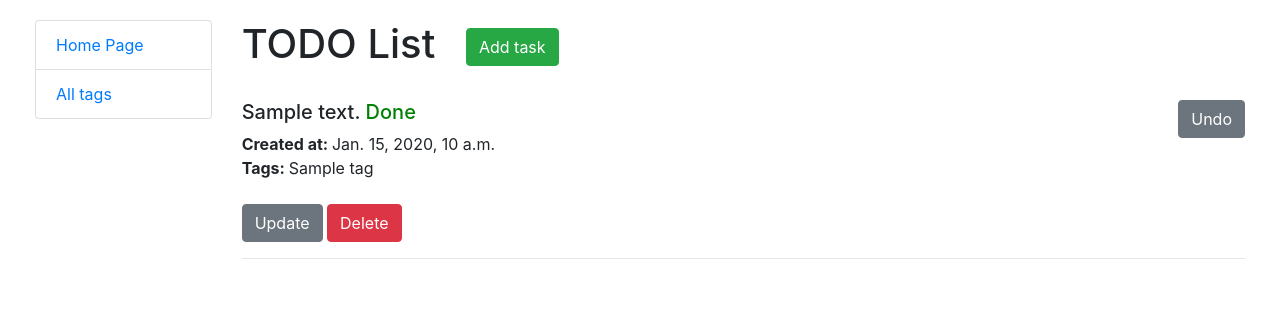
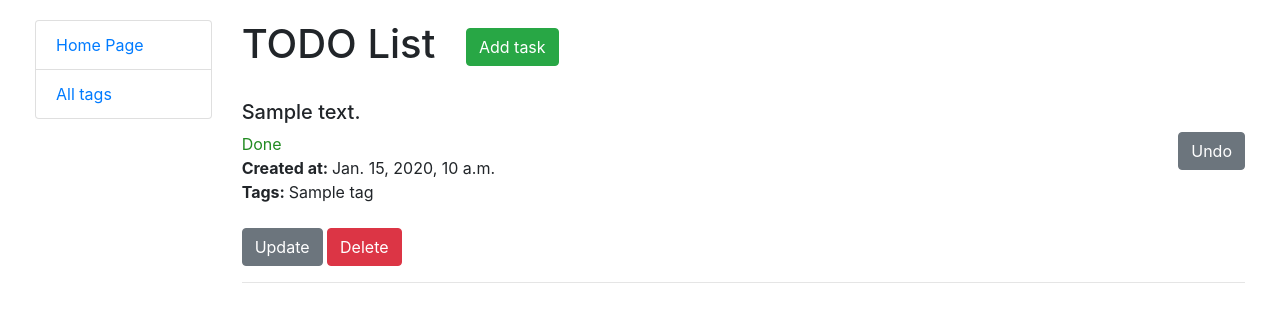
Before and after one commit to viktory-koroliova/todo_list, a Django app: page / in a window 1280 px wide. Shown: the top 322 px of the page. Run offline with Django 4.2, Linux system fonts and the light colour scheme; tables that the repository leaves empty hold one stand-in row (values such as "Sample post").

Commit message:
Changed template for IsDoneUpdateView

```diff
--- a/templates/todo_list/task_list.html
+++ b/templates/todo_list/task_list.html
@@ -7,19 +7,24 @@
     <a class="btn btn-success create" href="{% url 'todo_list:task-create' %}">Add task</a>
   </h1>
   <br>
+
   {% if task_list %}
   {% for task in task_list %}
+    <h5> {{ task.content }} </h5>
 
-    <h5>
-      {{ task.content }}
-      {% if task.is_done%}
-        <span style="color: green">Done</span>
-        <a class="change-status btn btn-secondary" href="{% url 'todo_list:change-status' pk=task.id%}">Undo</a>
+    <form action="{% url 'todo_list:change-status' pk=task.id %}" method="post" novalidate>
+      {% csrf_token %}
+
+        {% if task.is_done %}
+          <span style="color: forestgreen">Done</span>
+          <button class="change-status btn btn-secondary" type="submit">Undo</button>
+
         {% else %}
-        <span style="color: red">Not done</span>
-        <a class="change-status btn btn-primary" href="{% url 'todo_list:change-status' pk=task.id%}">Complete</a>
-      {% endif %}
-      </h5>
+          <span style="color: red">Not done</span>
+          <button class="change-status btn btn-primary" type="submit">Complete</button>
+
+        {% endif %}
+      </form>
 
     <b>Created at: </b>{{ task.datetime }}<br>
 
```
